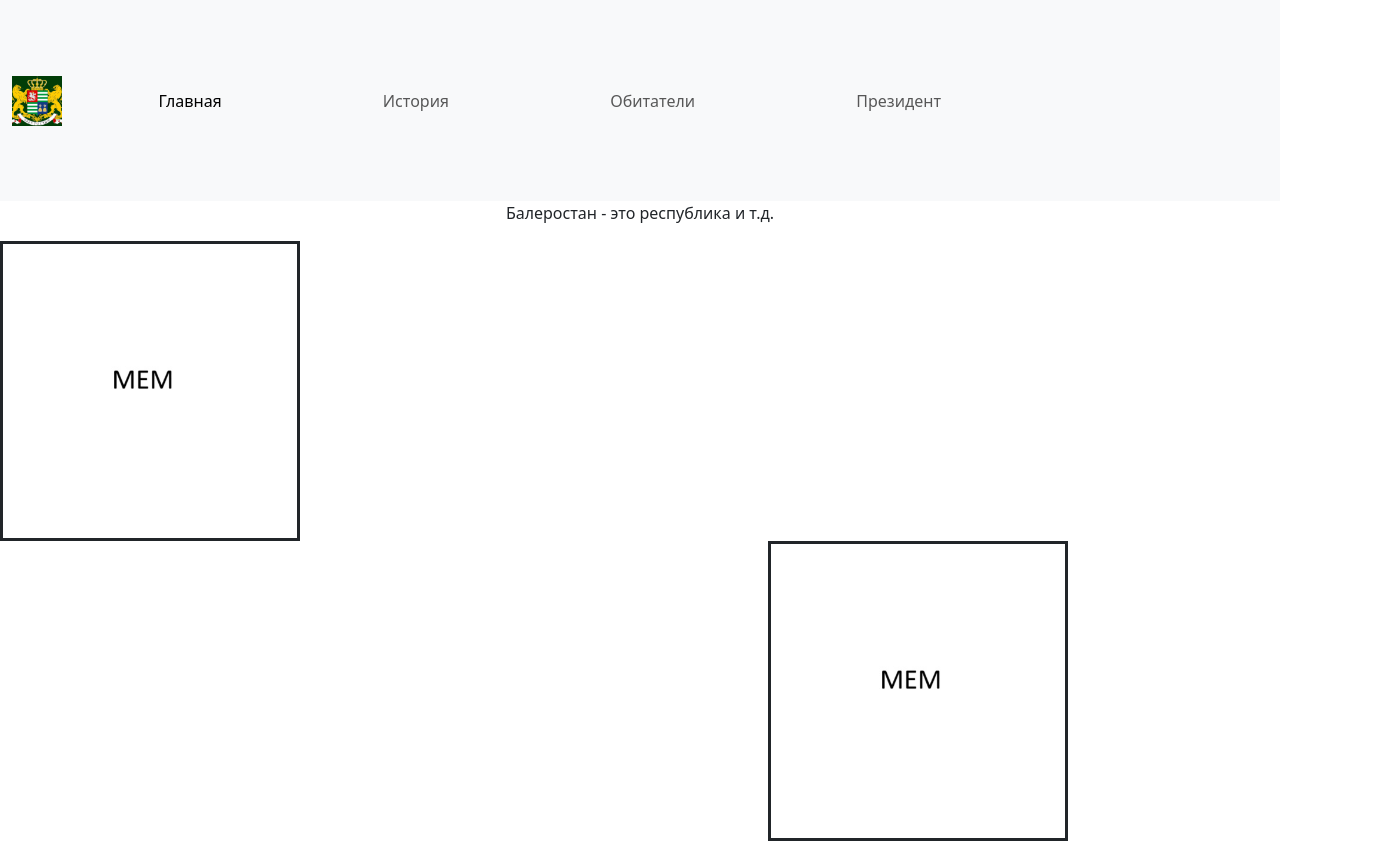
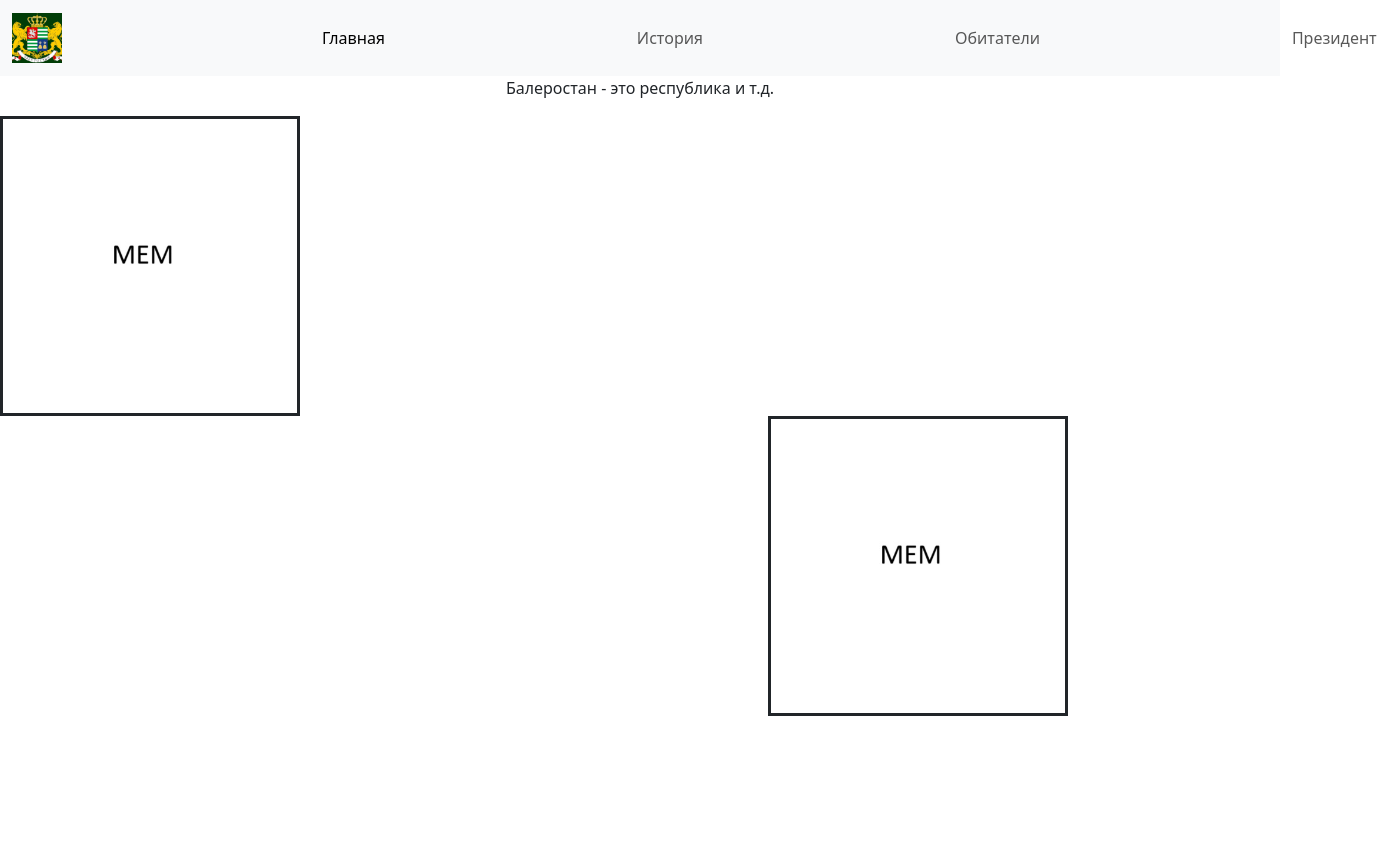
Before and after one commit to sssylon/balerostan, a plain HTML site: page index.html in a window 1280 px wide. Shown: the whole page, 1385 px wide, since content can reach past the window. After the commit the page ends 800 px from the top, so only its background shows below. Drawn offline with nearby package versions, Linux system fonts and the light colour scheme.

Commit message:
Update style.css

```diff
--- a/style.css
+++ b/style.css
@@ -15,5 +15,5 @@
     border-style: solid;
 }
 .nav-item{
-    margin: 20%;
+    padding-left: 65%;
 }
```
